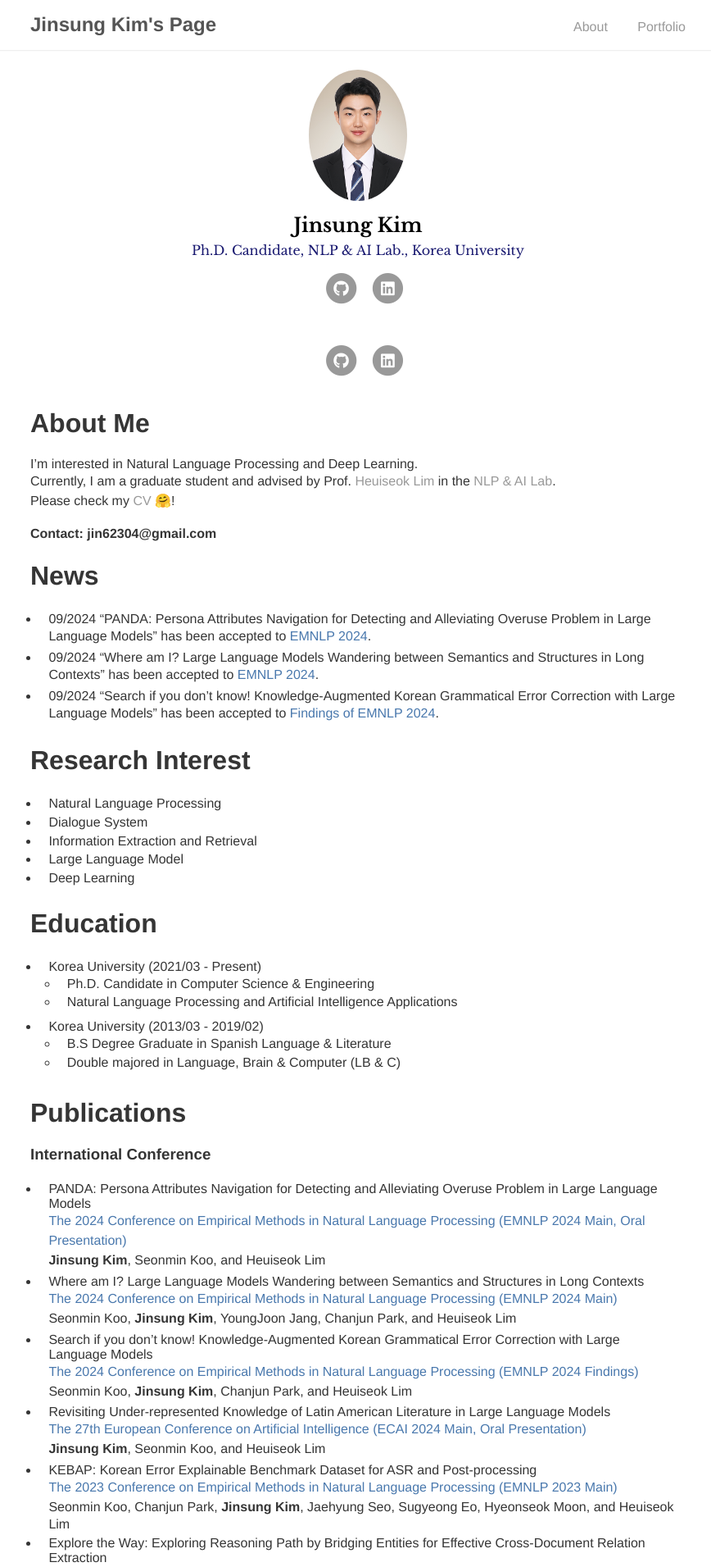
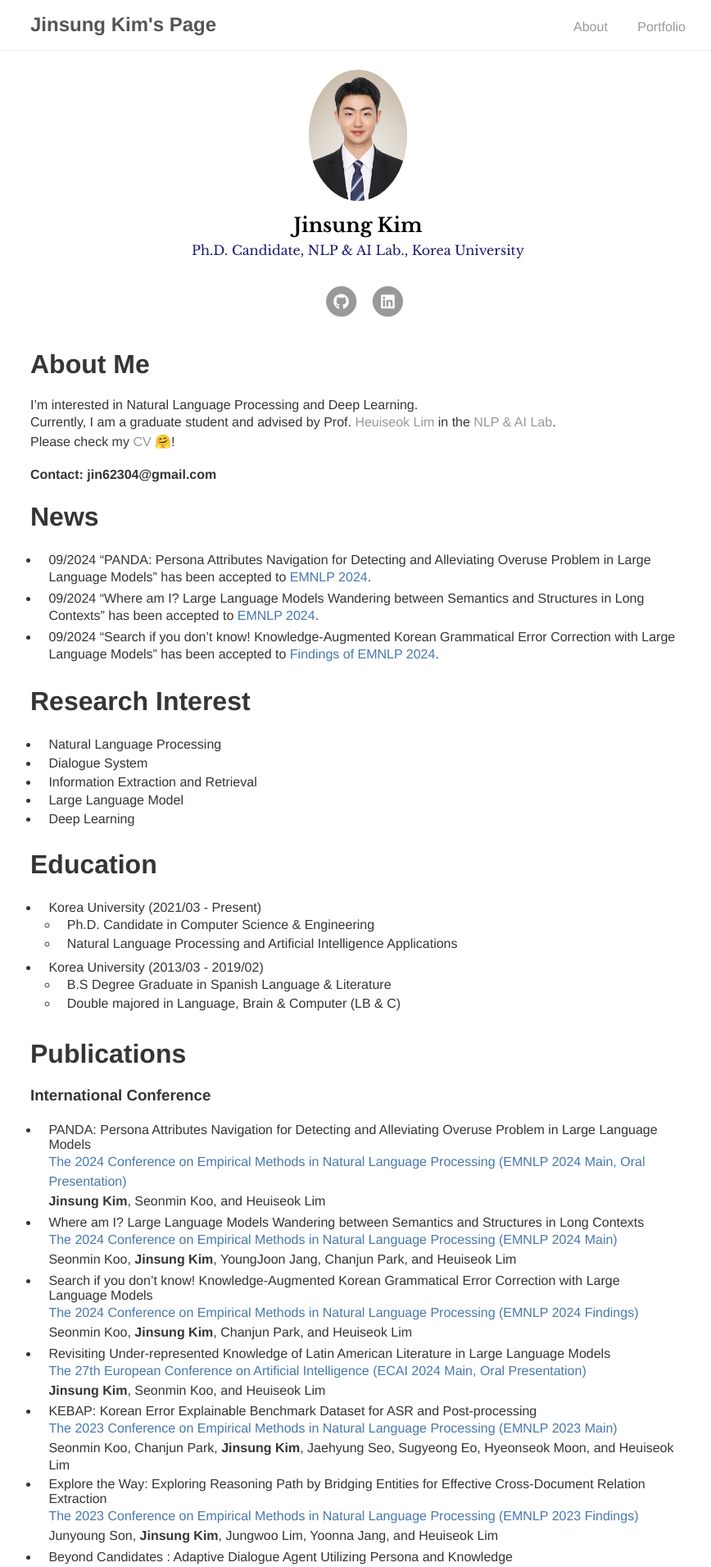
Before and after one commit to jin62304/jin62304.github.io, a Jekyll site: the page built from index.md, in a window 1280 px wide. Shown: the top 1911 px of the page at 82% size, without its empty margins (203-1071 px from the left). Built offline with Jekyll 4.4.1, drawn with Linux system fonts in a browser that asks for light colours; our own code applies the rules of GitHub Pages for plain Markdown files.

Commit message:
updated 250414_05

```diff
--- a/_layouts/about.html
+++ b/_layouts/about.html
@@ -8,13 +8,6 @@ layout: base
     <div class="info">
       <div class="title">{{ site.author.name }}</div>
       <div class="description">{{ site.author.desc }}</div>
-      <div class="social-layer">
-        <div class="social-icons">
-          <ul>
-            {% include icons.html %}
-          </ul>
-        </div>
-      </div>
     </div>
   </div>
 
```
